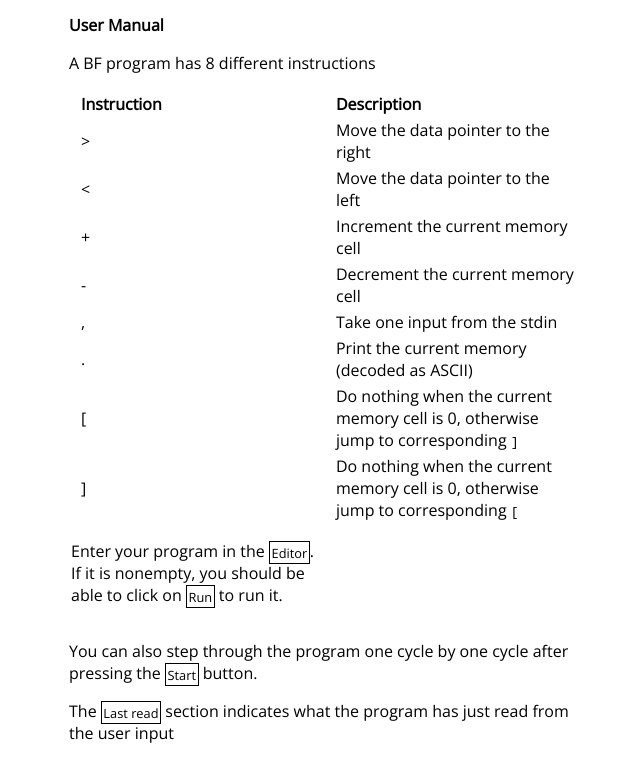
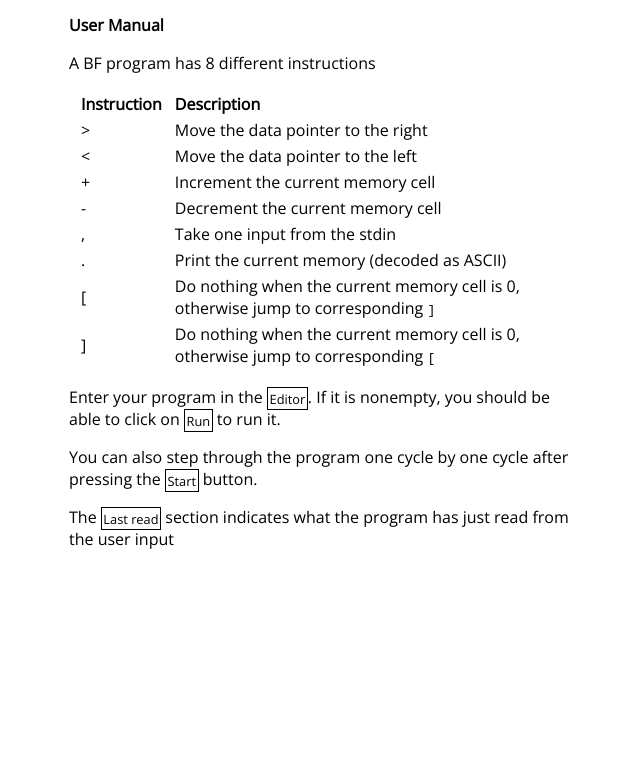
Before and after one commit to PIG208/react-brainfucked, a React (Create React App) app: page / in a window 1280 px wide. Shown: the part 898-1680 px from the top of the page, without its empty margins (315-955 px from the left). After the commit the page ends 1488 px from the top, so only its background shows below. Built offline with nearby package versions, Linux system fonts and the light colour scheme.

Commit message:
Move the text out of the manual table

```diff
--- a/src/components/UserManual.tsx
+++ b/src/components/UserManual.tsx
@@ -48,12 +48,11 @@ const UserManual = () => {
             <code>[</code>
           </td>
         </tr>
-        <p>
-          Enter your program in the <span className="bordered-text">Editor</span>. If it is
-          nonempty, you should be able to click on <span className="bordered-text">Run</span> to run
-          it.
-        </p>
       </table>
+      <p>
+        Enter your program in the <span className="bordered-text">Editor</span>. If it is nonempty,
+        you should be able to click on <span className="bordered-text">Run</span> to run it.
+      </p>
       <p>
         You can also step through the program one cycle by one cycle after pressing the{" "}
         <span className="bordered-text">Start</span> button.
```
